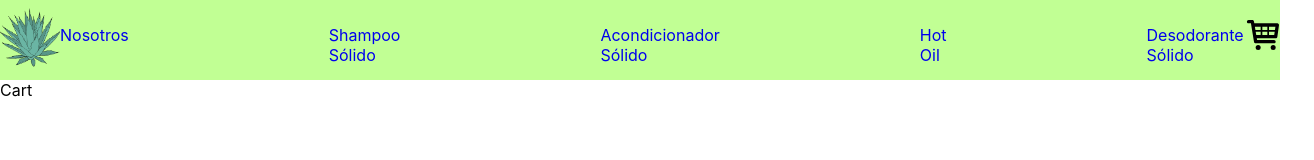
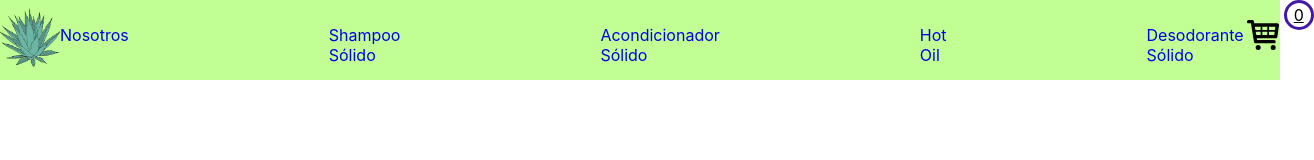
Before and after one commit to willro93/proyecto-react-romero, a React (Create React App) app: page /cart in a window 1280 px wide. Shown: the top 160 px of the page, 1314 px wide, since content can reach past the window. Built offline with nearby package versions, Linux system fonts and the light colour scheme.

Commit message:
se creó el componenete cartContext

```diff
--- a/src/App.js
+++ b/src/App.js
@@ -5,10 +5,12 @@ import Form from "./components/Form/Form";
 
 import { BrowserRouter, Routes, Route } from "react-router-dom";
 import ItemDetailContainer from "./components/ItemDetailContainer/ItemDetailContainer";
+import CartContextProvider from "./Context/CartContext";
 
 function App() {
   return (
     <BrowserRouter>
+      <CartContextProvider>
         <Navbar />
         <Routes>
           <Route path="/" element={<ItemListContainer />} />
@@ -18,6 +20,7 @@ function App() {
           <Route path="/formulario" element={<Form />} />
           <Route path="*" element={<h1> error 404: Not found </h1>} />
         </Routes>
+      </CartContextProvider>
     </BrowserRouter>
   );
 }
--- /dev/null
+++ b/src/Context/CartContext.jsx
@@ -0,0 +1,24 @@
+import { createContext, useState } from "react";
+
+export const CartContext = createContext();
+
+const CartContextProvider = ({ children }) => {
+  const [cart, setCart] = useState([]);
+
+  const addToCart = (producto)=>{
+    setCart([...cart, producto])
+  }
+
+  let data = {
+    cart: cart,
+    addToCart: addToCart,
+  };
+
+  return (
+    <CartContext.Provider value={data}>
+        {children}
+    </CartContext.Provider>
+  )
+};
+
+export default CartContextProvider;
--- a/src/components/Cart/Cart.jsx
+++ b/src/components/Cart/Cart.jsx
@@ -1,5 +1,23 @@
+import { useContext } from "react";
+import { CartContext } from "../../Context/CartContext";
+
 const Cart = () => {
-  return <div>Cart</div>;
+
+  const {cart} = useContext(CartContext)
+
+  return (
+  <div>
+    {
+      cart.map((element)=>{
+        return(
+          <div>
+            <h2>{element.name}</h2>
+          </div>
+        )
+      })
+    }
+  </div>
+    )
 };
 
 export default Cart;
--- a/src/components/CartWidget/CartWidget.jsx
+++ b/src/components/CartWidget/CartWidget.jsx
@@ -1,10 +1,18 @@
 import { TiShoppingCart } from "react-icons/ti";
 import { Link } from "react-router-dom";
+import style from "./CartWidget.module.css";
+import { useContext } from "react";
+import { CartContext } from "../../Context/CartContext";
 
 const CartWidget = () => {
+  const {cart} = useContext(CartContext);
+
   return (
-    <Link to={"/cart"} style={{color:"black"}}>
-      <div style={{ marginTop: 15 }}>
+    <Link to={"/cart"} style={{ color: "black" }}>
+      <div className={style.bubblecounter}>
+        <span>{cart.length  }</span>
+      </div>
+      <div style={{ marginTop: -15 }}>
         <TiShoppingCart size={40} />
       </div>
     </Link>
--- /dev/null
+++ b/src/components/CartWidget/CartWidget.module.css
@@ -0,0 +1,11 @@
+
+.bubblecounter {
+  margin-left: 40px;
+  width: 30px;
+  height: 30px;
+  border: 3px solid rgb(68, 25, 168);
+  border-radius: 50%;
+  display: flex;
+  justify-content: center;
+  align-items: center;
+}
--- a/src/components/ItemDetailContainer/ItemDetailContainer.jsx
+++ b/src/components/ItemDetailContainer/ItemDetailContainer.jsx
@@ -1,3 +1,5 @@
+import { useContext } from "react";
+import { CartContext } from "../../Context/CartContext";
 import { useParams } from "react-router-dom";
 import { products } from "../../productsMock";
 import ItemCount from "../ItemCount/ItemCount";
@@ -5,10 +7,12 @@ import ItemCount from "../ItemCount/ItemCount";
 const ItemDetailContainer = () => {
   const { id } = useParams();
 
+  const {addToCart} = useContext(CartContext)
+
   const productInfo = products.find((elemento) => elemento.id === parseInt(id));
 
   const onAdd = (productos) => {
-    alert(`Se agregaron al carrito ${productos} productos`);
+    addToCart(productInfo)
   };
 
   return (
```
Lines whose indentation alone changed are shown as unchanged.
